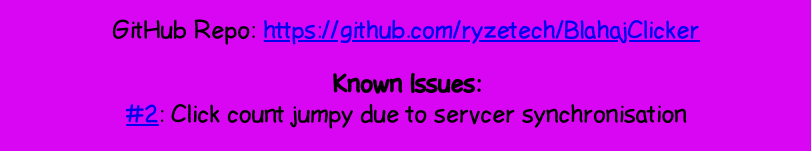
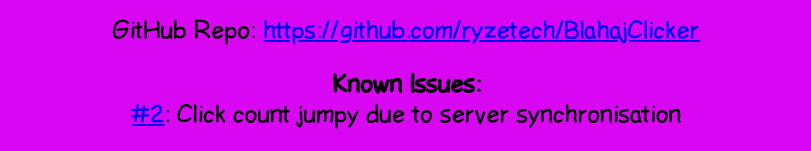
Before and after one commit to ryzetech/BlahajClicker, a website: page web/index.html in a window 1280 px wide. Both pictures are taken after a click on the element "About". Shown: the part 714-865 px from the top of the page, without its empty margins (233-1044 px from the left). Drawn offline with Linux system fonts and the light colour scheme.

Commit message:
at least write it right

```diff
--- a/web/index.html
+++ b/web/index.html
@@ -26,7 +26,7 @@
 
     <p>Blahaj Clicker was created by <a href="https://finnley.dev">finnley</a> after an idea from <a href="https://skepsiskadser.de">skepsiskadser</a>.</p>
     <p>GitHub Repo: <a href="https://github.com/ryzetech/BlahajClicker">https://github.com/ryzetech/BlahajClicker</a></p>
-    <p><b>Known Issues:</b><br><a href="https://github.com/ryzetech/BlahajClicker/issues/2">#2</a>: Click count jumpy due to servcer synchronisation</p>
+    <p><b>Known Issues:</b><br><a href="https://github.com/ryzetech/BlahajClicker/issues/2">#2</a>: Click count jumpy due to server synchronisation</p>
   </div>
   <script src="control.js" type="text/javascript"></script>
   <script type="module">
```
